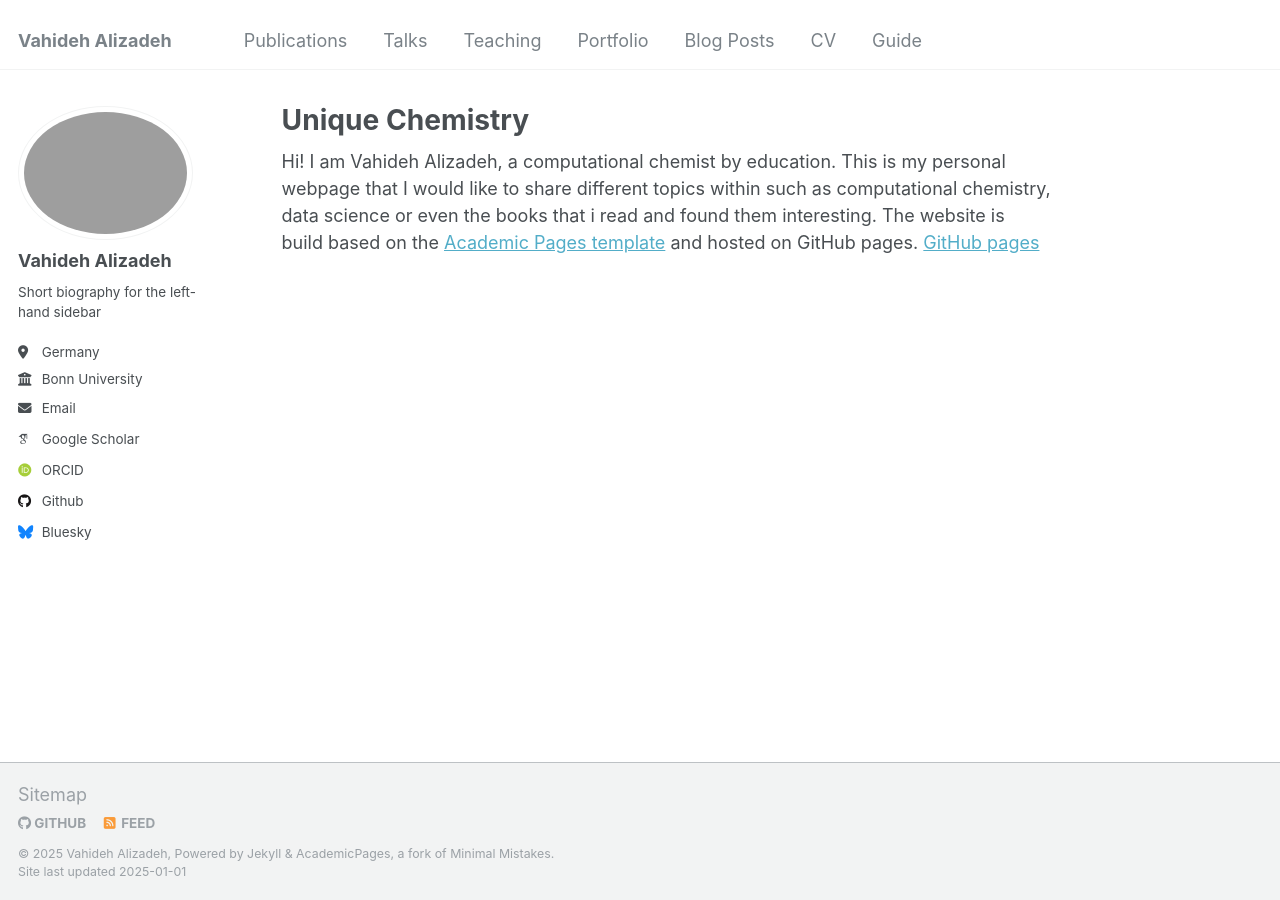
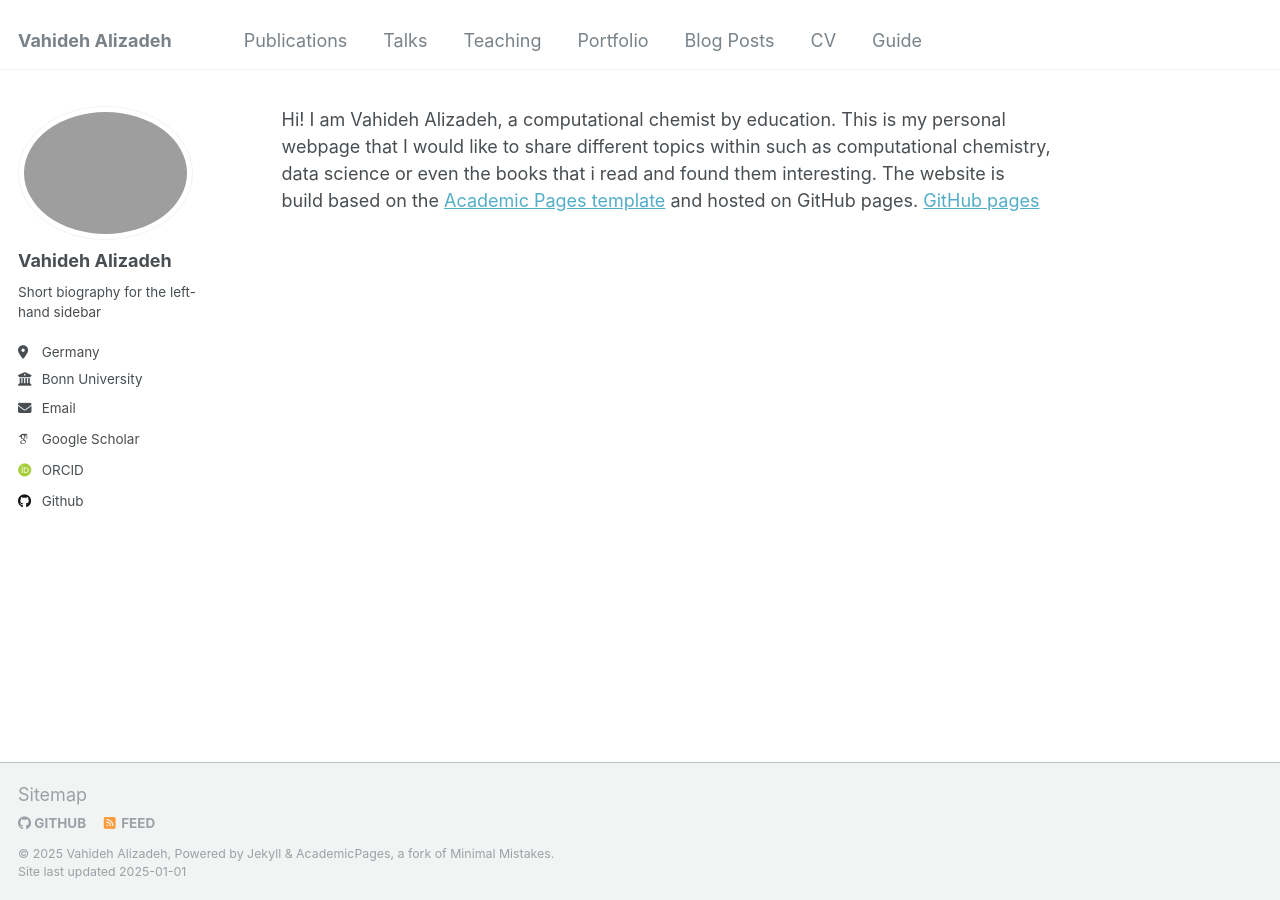
Before and after one commit to V-Alizade/V-Alizade.github.io, a Jekyll site: the page built from _pages/about.md, in a window 1280 px wide. Built offline with Jekyll 4.4.1, drawn with Linux system fonts in a browser that asks for light colours; some web fonts are replaced.

Commit message:
remove bsky from left bar

```diff
--- a/_config.yml
+++ b/_config.yml
@@ -49,7 +49,7 @@ author:
   stackoverflow    : # User number or user number and name (i.e., use "1" or "1/jeff-atwood")
 
   # Social media
-  bluesky          : "bsky.app" # Replace this with you Bluesky username
+  bluesky          : # "bsky.app" # Replace this with you Bluesky username
   facebook         : # Username
   flickr           : # Username
   foursquare       : # Username
```
Also changed, not shown: _pages/about.md (+1 -1 lines).
